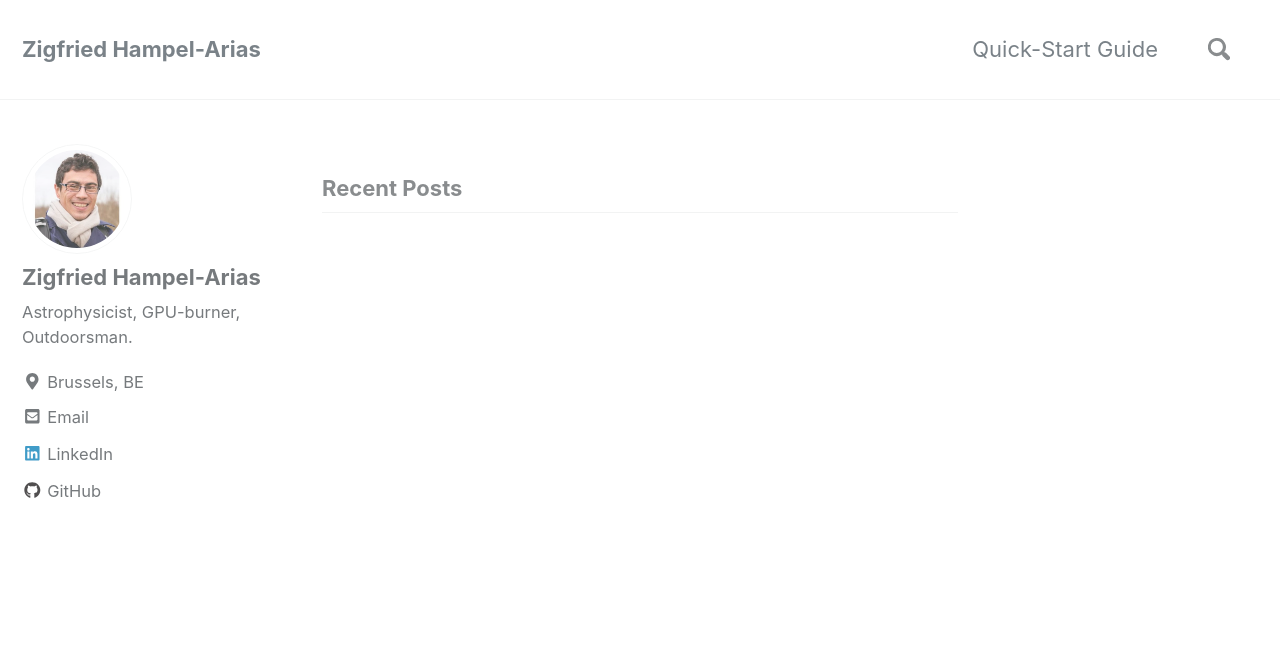
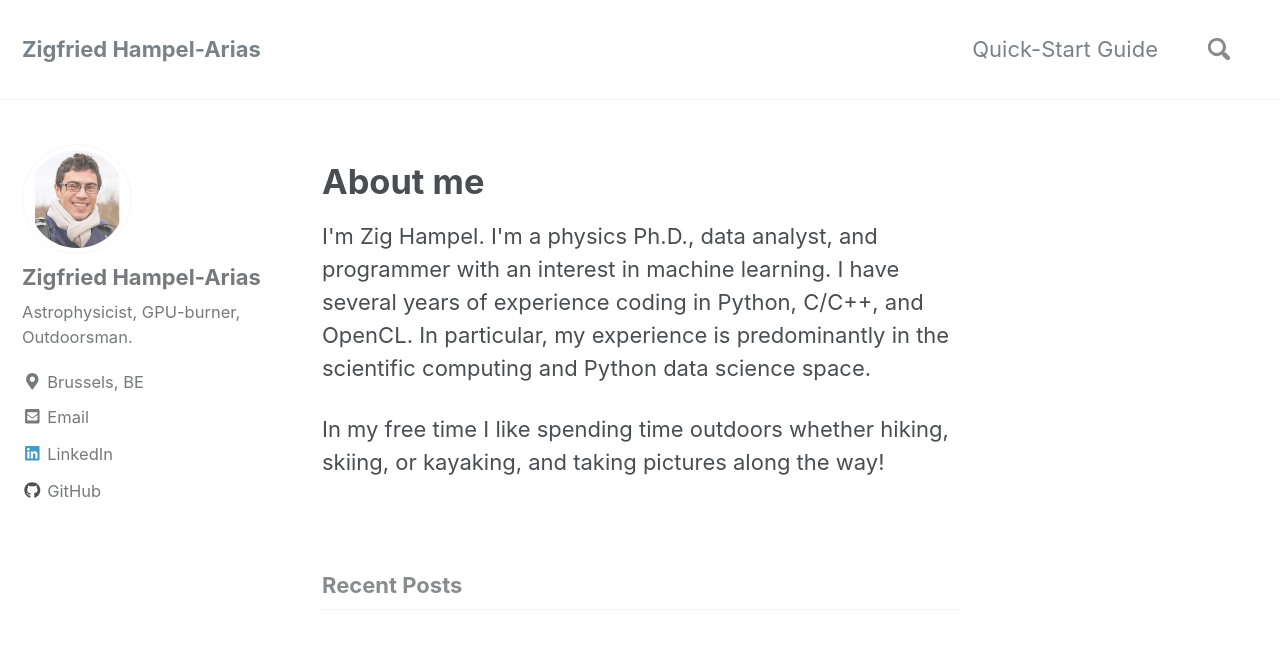
Before and after one commit to zhampel/zhampel.github.io, a Jekyll site: the page built from index.html, in a window 1280 px wide and 900 px high. Shown: the top 649 px of the window. Built offline with Jekyll 4.4.1, drawn with Linux system fonts in a browser that asks for light colours; nearby versions of some CDN libraries; the list of posts is cut into pages by our own code.

Commit message:
Adding quick bio
Adding quick bio content for main page

```diff
--- a/_layouts/home.html
+++ b/_layouts/home.html
@@ -2,7 +2,23 @@
 layout: archive
 ---
 
-<h3 class="archive__subtitle">{{ site.data.ui-text[site.locale].recent_posts | default: "Recent Posts" }}</h3>
+<h1>About me</h1>
+<section class="page__content" itemprop="text">
+<!-- <section class="page__content" itemprop="text" style="font-size:$type-size-6"> -->
+    <p>
+        I'm Zig Hampel. I'm a physics Ph.D., data analyst, and programmer with an interest in machine learning.
+        I have several years of experience coding in Python, C/C++, and OpenCL.
+        In particular, my experience is predominantly in the scientific computing and Python data science space.
+
+    </p>
+    <p>
+        In my free time I like spending time outdoors whether hiking, skiing, or kayaking, and taking pictures along the way!
+    </p>
+</section>
+<br />
+
+<h2 class="archive__subtitle">{{ site.data.ui-text[site.locale].recent_posts | default: "Recent Posts" }}</h2>
+
 
 {% for post in paginator.posts %}
   {% include archive-single.html %}
```
Also changed, not shown: 1 other file.
